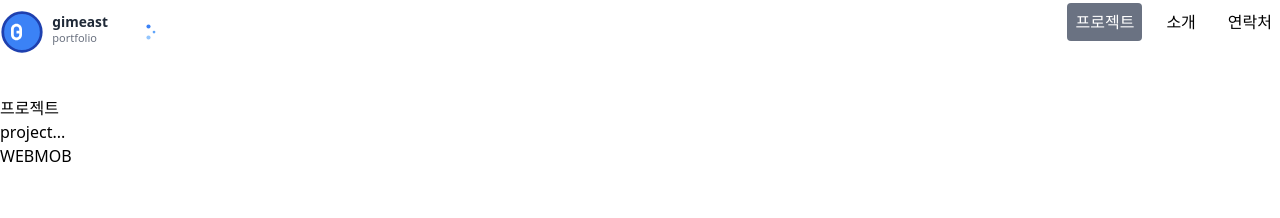
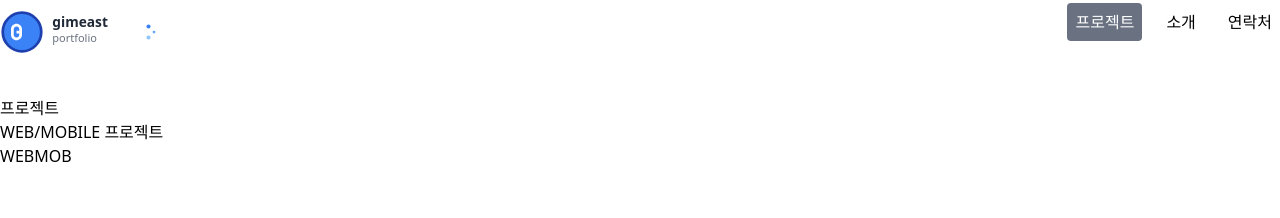
Before and after one commit to gimeast/portfolio-site, a React (Vite) app: page /project in a window 1280 px wide. Shown: the top 218 px of the page. Built offline with nearby package versions, Linux system fonts and the light colour scheme.

Commit message:
라우터 구조 변경
- 이전: js파일에서 관리 및 Routes파일에서 재귀호출방식으로 진행
- 현재: 구조파악이 어려워 Routes 파일에서 관리하는 방식으로 변경

```diff
--- a/src/components/About.jsx
+++ b/src/components/About.jsx
@@ -1,7 +1,7 @@
 import React from "react";
 
 const About = () => {
-    return <div></div>;
+    return <div>about</div>;
 };
 
 export default About;
--- a/src/components/Contact.jsx
+++ b/src/components/Contact.jsx
@@ -1,7 +1,7 @@
 import React from "react";
 
 const Contact = () => {
-    return <div></div>;
+    return <div>contact</div>;
 };
 
 export default Contact;
--- a/src/components/Header.jsx
+++ b/src/components/Header.jsx
@@ -5,12 +5,14 @@ import {
 } from "@headlessui/react";
 import { Bars3Icon, XMarkIcon } from "@heroicons/react/24/outline";
 import { NavLink } from "react-router-dom";
-import navRoutes from "../router/routes.js";
 import logo from "../assets/logo.svg";
 
 export default function Header() {
-    const homeRoute = navRoutes.find(({ path }) => path === "/");
-    const nav = navRoutes.filter(({ path }) => path !== "/");
+    const nav = [
+        { path: "/project", label: "프로젝트" },
+        { path: "/about", label: "소개" },
+        { path: "/contact", label: "연락처" },
+    ];
 
     return (
         <header>
@@ -20,10 +22,7 @@ export default function Header() {
                         <div className="flex flex-1 items-center justify-start sm:items-stretch sm:justify-between">
                             <div className="flex items-center">
                                 {
-                                    <NavLink
-                                        key={homeRoute.path}
-                                        to={homeRoute.path}
-                                    >
+                                    <NavLink key="/" to="/">
                                         <img
                                             alt="gimeast의 포트폴리오 사이트 로고"
                                             src={logo}
--- a/src/components/Layout.jsx
+++ b/src/components/Layout.jsx
@@ -1,14 +1,12 @@
 import React from "react";
 import Header from "./Header.jsx";
-import { Outlet } from "react-router-dom";
+import Main from "./Main.jsx";
 
 const Layout = () => {
     return (
         <>
             <Header />
-            <main className="mt-8 mx-auto max-w-7xl">
-                <Outlet />
-            </main>
+            <Main />
         </>
     );
 };
--- /dev/null
+++ b/src/components/Main.jsx
@@ -0,0 +1,12 @@
+import React from "react";
+import { Outlet } from "react-router-dom";
+
+const Main = () => {
+    return (
+        <main className="mt-8 mx-auto max-w-7xl">
+            <Outlet />
+        </main>
+    );
+};
+
+export default Main;
--- a/src/components/Project.jsx
+++ b/src/components/Project.jsx
@@ -6,7 +6,7 @@ const Project = () => {
         <>
             <h2>프로젝트</h2>
             <section>
-                <h3>project...</h3>
+                <h3>WEB/MOBILE 프로젝트</h3>
                 <Link to="/project/web">WEB</Link>
                 <Link to="/project/mobile">MOB</Link>
                 <Outlet />
--- a/src/router/Routes.jsx
+++ b/src/router/Routes.jsx
@@ -1,20 +1,38 @@
 import { createBrowserRouter } from "react-router-dom";
 import Layout from "../components/Layout.jsx";
-import navRoutes from "./routes.js";
-
-const createRoutes = (routes) => {
-    return routes.map((route) => ({
-        path: route.path,
-        element: <route.component />,
-        ...(route.children && { children: createRoutes(route.children) })
-    }));
-};
+import Home from "../components/Home.jsx";
+import Project from "../components/Project.jsx";
+import WebProject from "../components/WebProject.jsx";
+import MobileProject from "../components/MobileProject.jsx";
+import About from "../components/About.jsx";
+import Contact from "../components/Contact.jsx";
 
 const router = createBrowserRouter([
     {
         path: "/",
         element: <Layout />,
-        children: createRoutes(navRoutes),
+        children: [
+            {
+                index: true,
+                element: <Home />,
+            },
+            {
+                path: "/project",
+                element: <Project />,
+                children: [
+                    { path: "web", element: <WebProject /> },
+                    { path: "mobile", element: <MobileProject /> },
+                ],
+            },
+            {
+                path: "/about",
+                element: <About />,
+            },
+            {
+                path: "/contact",
+                element: <Contact />,
+            },
+        ],
     },
 ]);
 
--- a/src/router/routes.js
+++ /dev/null
@@ -1,31 +0,0 @@
-import Home from "../components/Home.jsx";
-import Project from "../components/Project.jsx";
-import About from "../components/About.jsx";
-import Contact from "../components/Contact.jsx";
-import WebProject from "../components/WebProject.jsx";
-import MobileProject from "../components/MobileProject.jsx";
-
-const navRoutes = [
-    { path: "/", label: "홈", component: Home },
-    {
-        path: "/project",
-        label: "프로젝트",
-        component: Project,
-        children: [
-            {
-                path: "/project/web",
-                label: "웹 프로젝트",
-                component: WebProject,
-            },
-            {
-                path: "/project/mobile",
-                label: "모바일 앱",
-                component: MobileProject,
-            },
-        ],
-    },
-    { path: "/about", label: "소개", component: About },
-    { path: "/contact", label: "연락처", component: Contact },
-];
-
-export default navRoutes;
```
